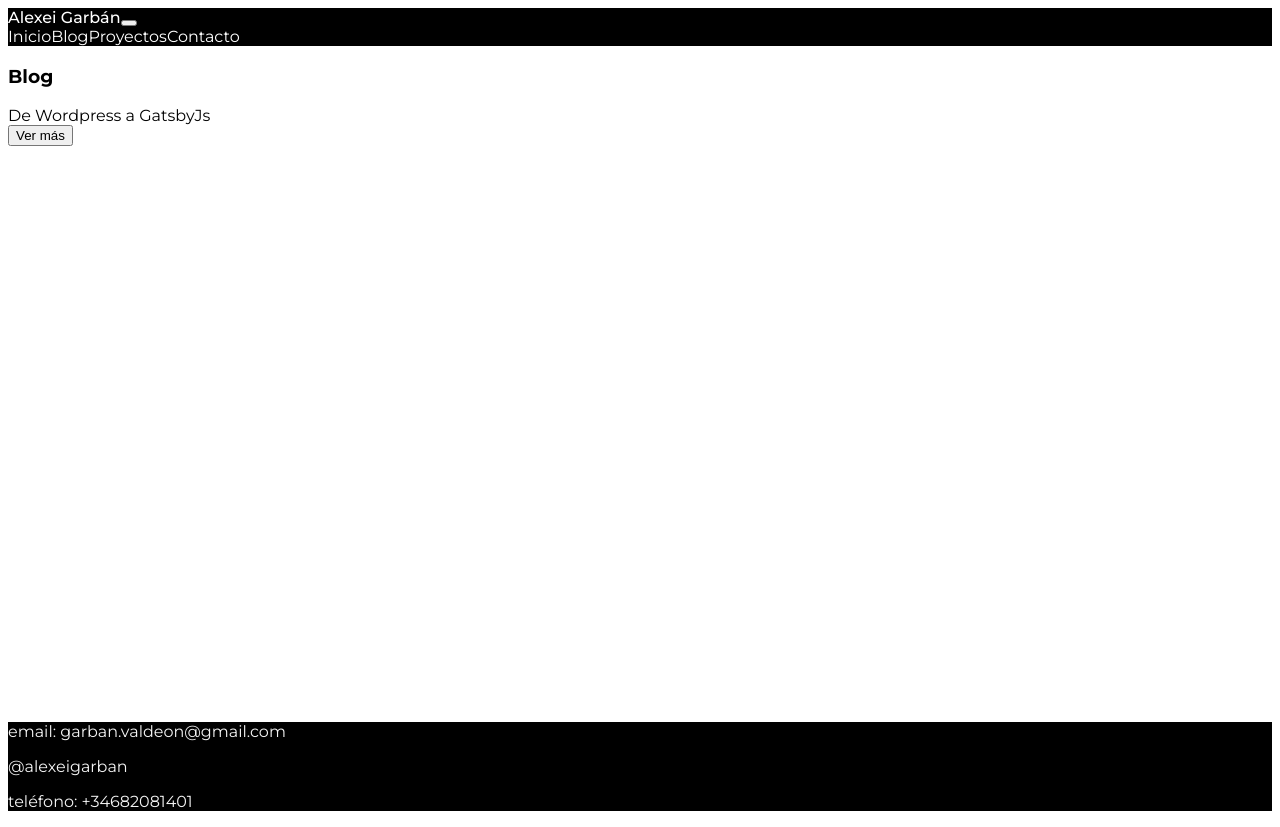
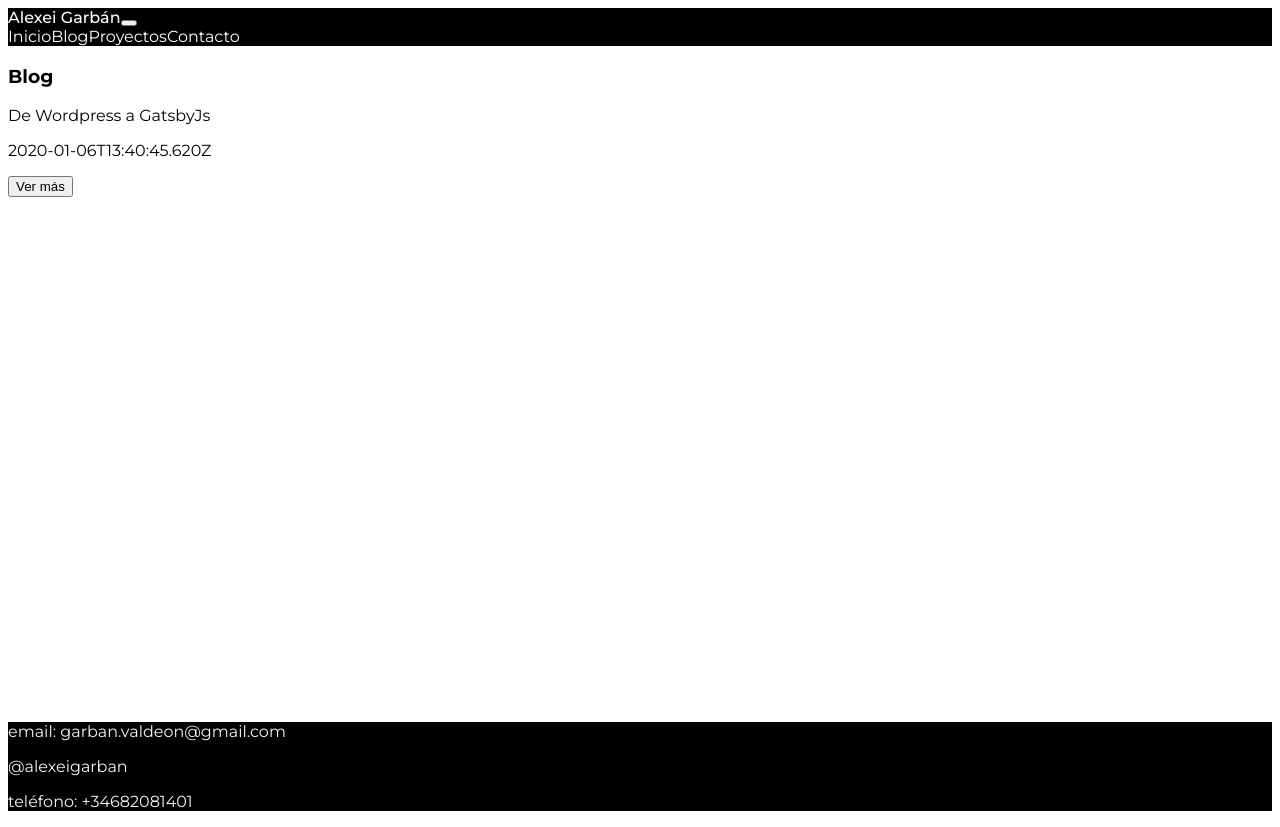
Before and after one commit to rummore/web, a Gatsby site: page /blog in a window 1280 px wide. Built offline with nearby package versions, Linux system fonts and the light colour scheme; Gatsby itself is replaced by a stand-in of ours.

Commit message:
date added to blog page

```diff
--- a/src/pages/blog.js
+++ b/src/pages/blog.js
@@ -17,6 +17,7 @@ export default function Blog({data}) {
             {/* <Card.Img variant="top" src="http://holder.js/100px180" /> */}
             <Card.Body>
                 <Card.Title>{node.frontmatter.title}</Card.Title>
+                <p>{node.frontmatter.date}</p>
                 <Link to={node.fields.slug}> <Button variant="dark">Ver más</Button></Link>
             </Card.Body>
             </Card>
@@ -36,6 +37,7 @@ query MyPostsQuery {
             frontmatter {
               title
               featuredimage
+              date
             }
             fields {
               slug
```
